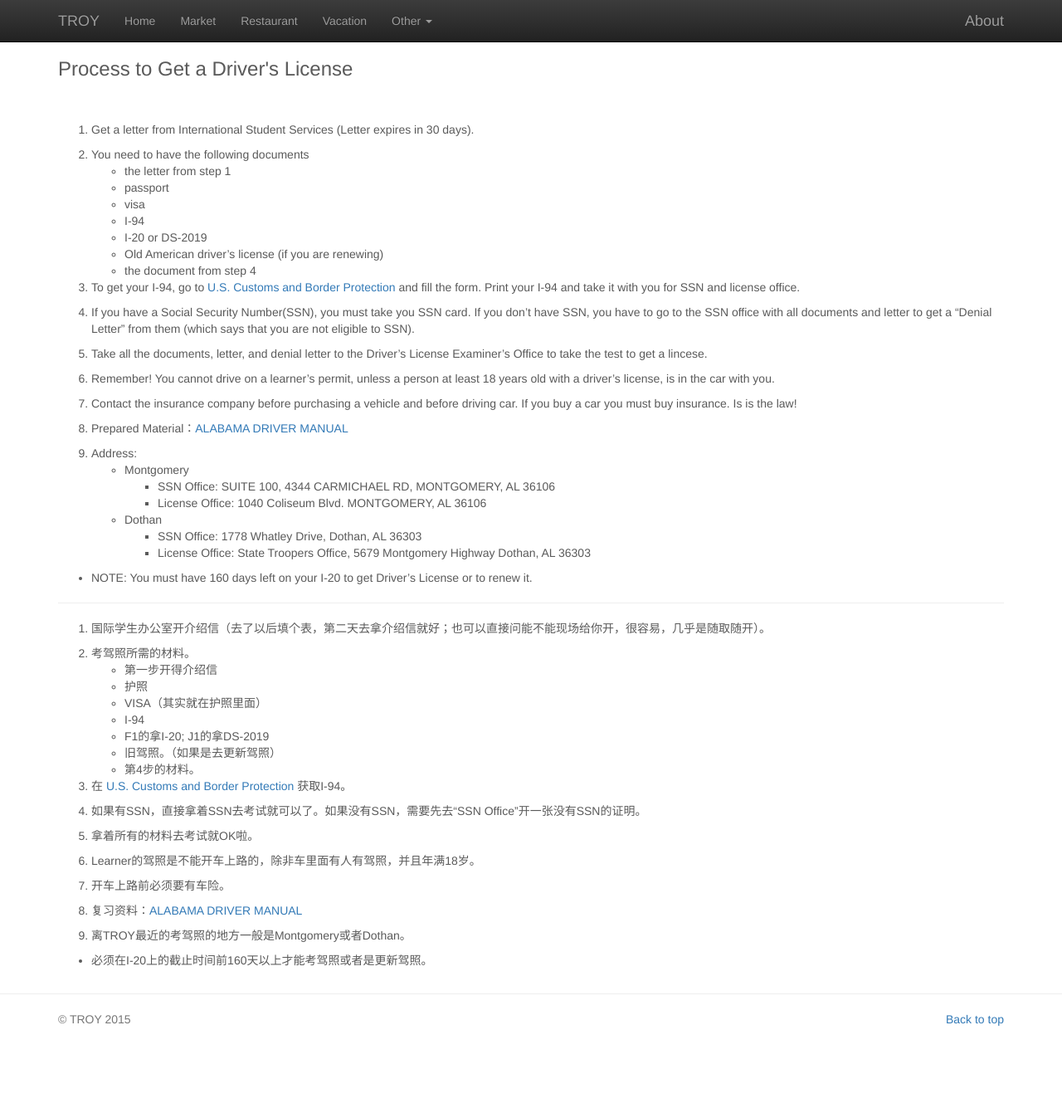
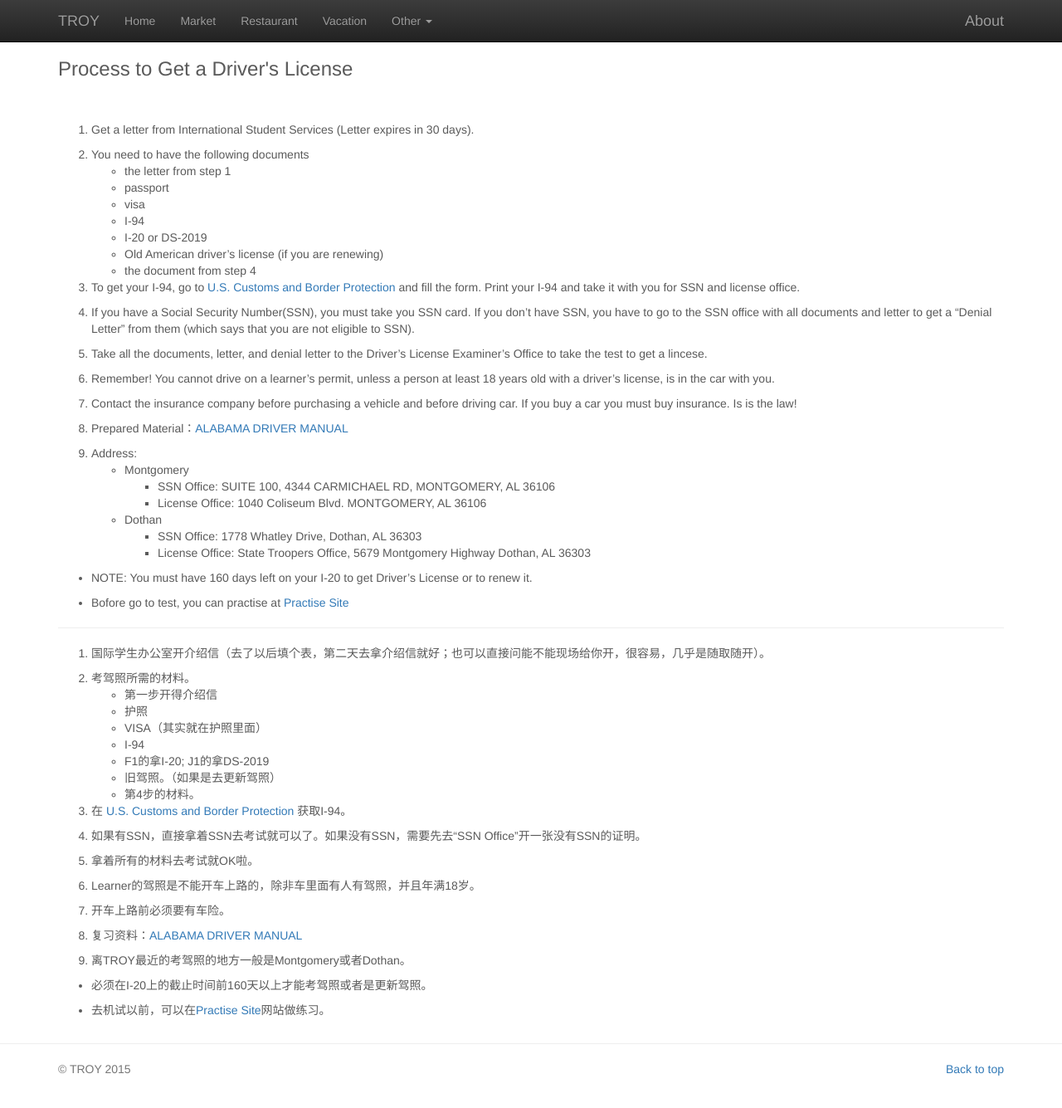
Before and after one commit to gotroy/gotroy.github.io, a Jekyll site: the page built from _posts/2015-03-16-process-get-driver-license.md, in a window 1280 px wide and 1348 px high. Shown: the top 1335 px of the window at 83% size. Built offline with Jekyll 4.4.1, drawn with Linux system fonts in a browser that asks for light colours; comment, search, counter and statistics services are not loaded.

Commit message:
update driver license

```diff
--- a/_posts/2015-03-16-process-get-driver-license.md
+++ b/_posts/2015-03-16-process-get-driver-license.md
@@ -38,6 +38,8 @@ title:  Process to Get a Driver's License
 
 - NOTE: You must have 160 days left on your I-20 to get Driver's License or to renew it.
 
+- Bofore go to test, you can practise at [Practise Site]
+
 [U.S. Customs and Border Protection]: http://www.cbp.gov/travel/international-visitors/i-94-instructions
 
 ---
@@ -69,4 +71,9 @@ title:  Process to Get a Driver's License
 
 - 必须在I-20上的截止时间前160天以上才能考驾照或者是更新驾照。
 
+- 去机试以前，可以在[Practise Site]网站做练习。
+
+
 [ALABAMA DRIVER MANUAL]: http://dps.alabama.gov/Documents/Manuals/DriverLicenseManual.pdf
+
+[Practise Site]: http://driverslicensetest.net/dmv/alabama_drivers_test.php
```
